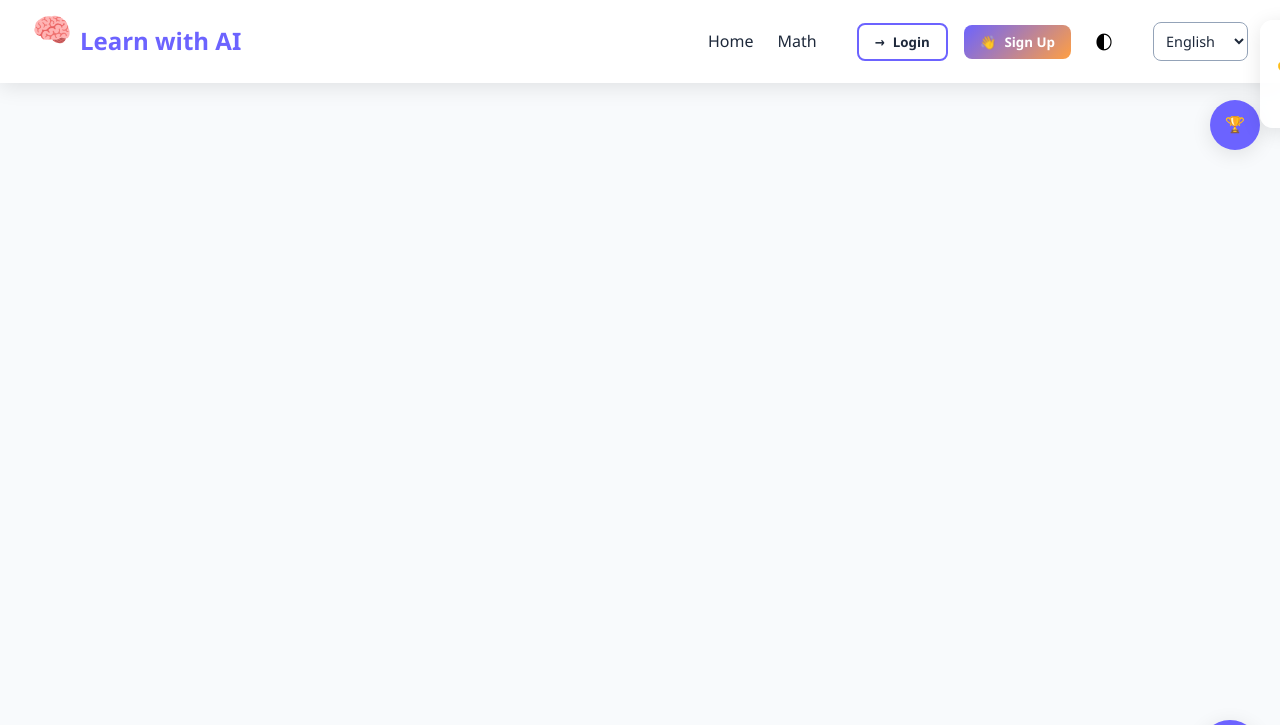
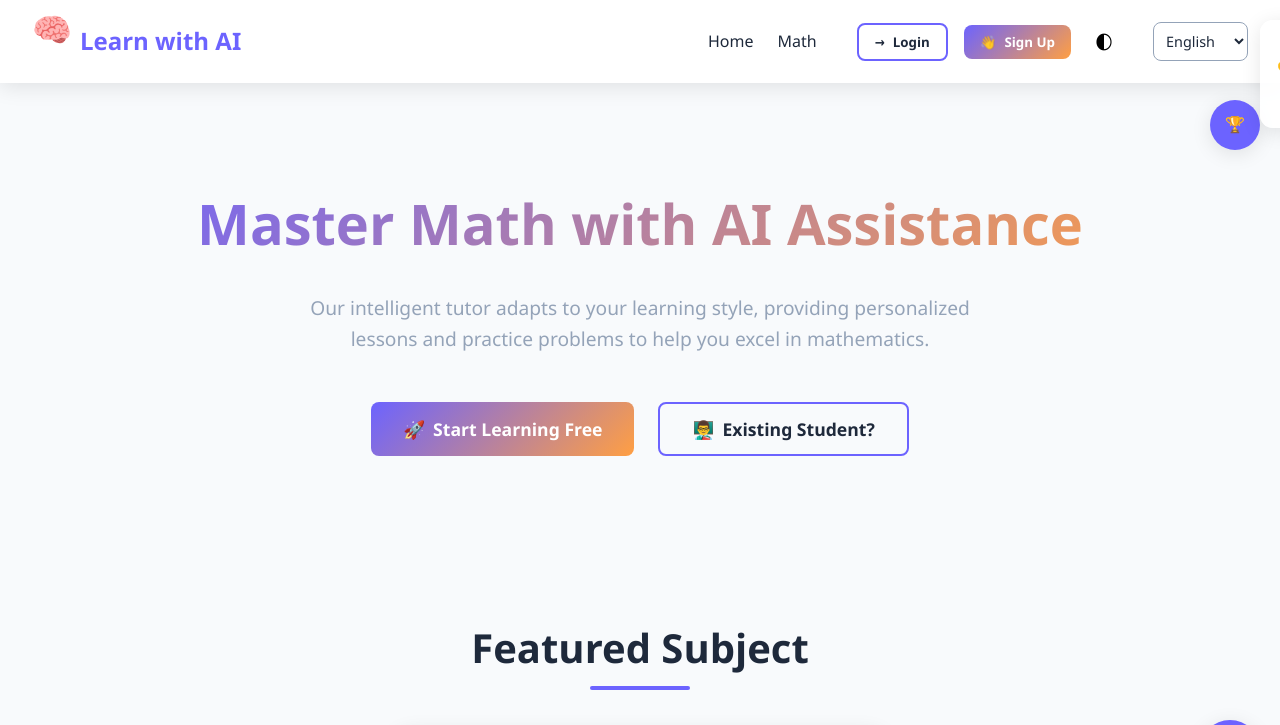
Before and after one commit to MrWeeb0/MrWeeb0.github.io, a plain HTML site: page index.html in a window 1280 px wide. Both pictures are taken after a click on the link "Home". Shown: the top 725 px of the page. Drawn offline with Linux system fonts and the light colour scheme.

Commit message:
Update index.html

```diff
--- a/index.html
+++ b/index.html
@@ -2530,12 +2530,15 @@ async function loadUserProgress() {
             showPage('home');
         });
 
-        document.querySelectorAll('.nav-link').forEach(link => {
-            link.addEventListener('click', (e) => {
-                e.preventDefault();
-                showPage(link.dataset.page);
-            });
-        });
+        document.querySelectorAll(".nav-link").forEach((link) => {
+    link.addEventListener("click", (e) => {
+        e.preventDefault();
+        const targetPage = link.dataset.page + "Page"; // "home" -> "homePage"
+        console.log("Target page ID:", targetPage); // Log the constructed ID
+        showPage(targetPage);
+    });
+});
+
 
         // Auth navigation
         document.getElementById('loginNavBtn').addEventListener('click', () => showPage('loginPage'));
```
